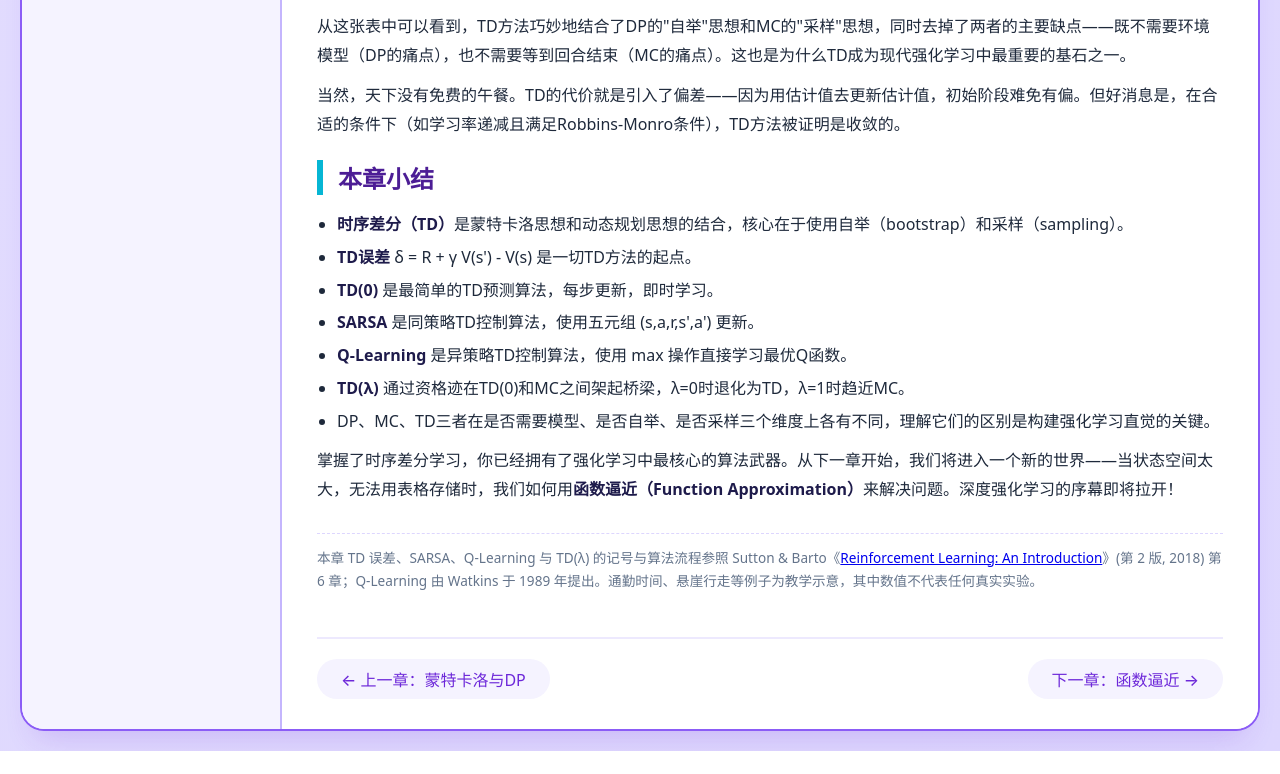
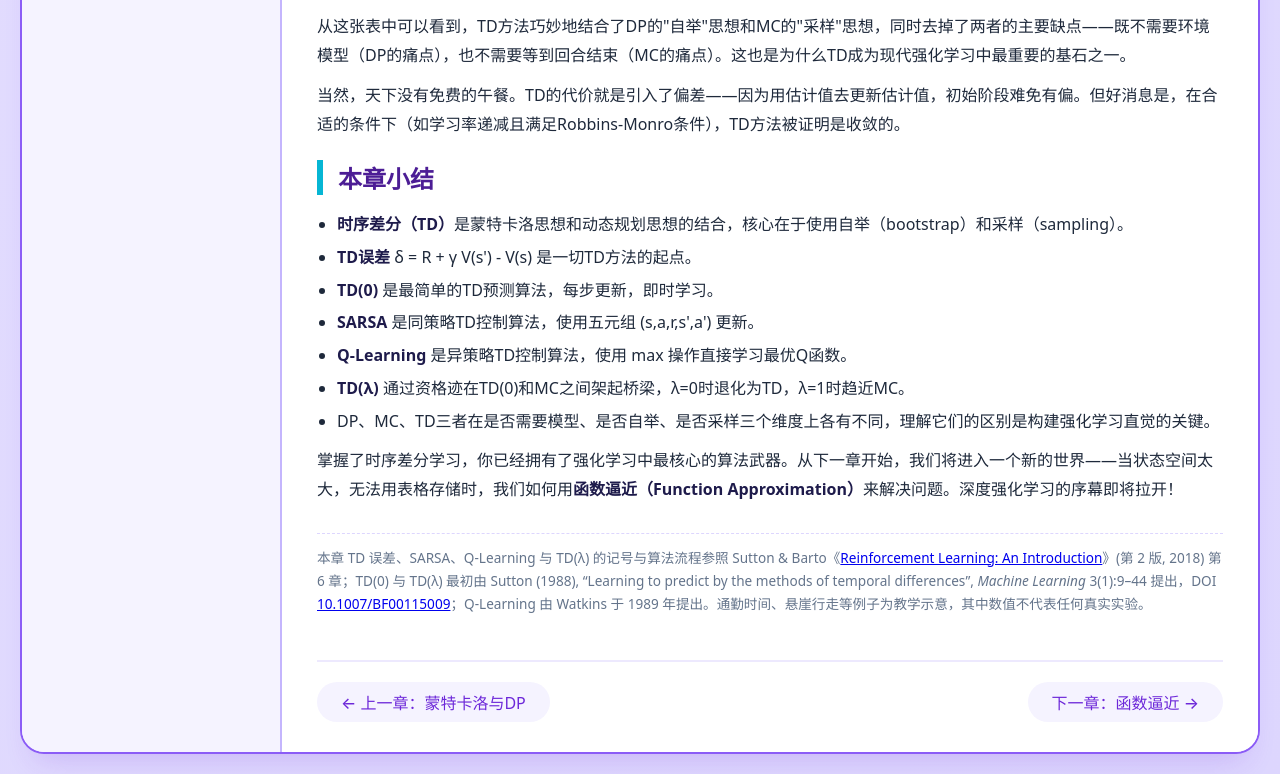
Before and after one commit to 1998x-stack/reinforcement-learning-tutorial, a plain HTML site: page 07.html in a window 1280 px wide. Shown: the part 5420-6194 px from the top of the page. Before the commit the page ends 6171 px from the top, so only its background shows below. Drawn offline with Linux system fonts and the light colour scheme.

Commit message:
docs(reinforcement-learning-tutorial): cite Sutton (1988) TD paper in ch07

```diff
--- a/07.html
+++ b/07.html
@@ -359,7 +359,7 @@ V(s) &larr; V(s) + &alpha; &delta; e(s)    &forall;s</pre>
 
 <p>掌握了时序差分学习，你已经拥有了强化学习中最核心的算法武器。从下一章开始，我们将进入一个新的世界——当状态空间太大，无法用表格存储时，我们如何用<strong>函数逼近（Function Approximation）</strong>来解决问题。深度强化学习的序幕即将拉开！</p>
 
-<p class="source-note">本章 TD 误差、SARSA、Q-Learning 与 TD(&lambda;) 的记号与算法流程参照 Sutton &amp; Barto《<a href="http://incompleteideas.net/book/the-book-2nd.html">Reinforcement Learning: An Introduction</a>》(第 2 版, 2018) 第 6 章；Q-Learning 由 Watkins 于 1989 年提出。通勤时间、悬崖行走等例子为教学示意，其中数值不代表任何真实实验。</p>
+<p class="source-note">本章 TD 误差、SARSA、Q-Learning 与 TD(&lambda;) 的记号与算法流程参照 Sutton &amp; Barto《<a href="http://incompleteideas.net/book/the-book-2nd.html">Reinforcement Learning: An Introduction</a>》(第 2 版, 2018) 第 6 章；TD(0) 与 TD(&lambda;) 最初由 Sutton (1988), “Learning to predict by the methods of temporal differences”, <em>Machine Learning</em> 3(1):9–44 提出，DOI <a href="https://doi.org/10.1007/BF00115009">10.1007/BF00115009</a>；Q-Learning 由 Watkins 于 1989 年提出。通勤时间、悬崖行走等例子为教学示意，其中数值不代表任何真实实验。</p>
 
 <div class="footer-nav">
 <a href="06.html">&larr; 上一章：蒙特卡洛与DP</a>
```
